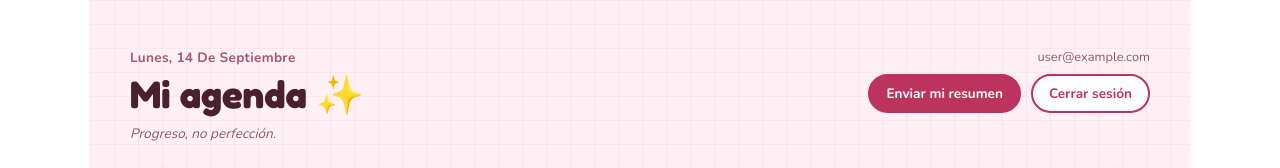
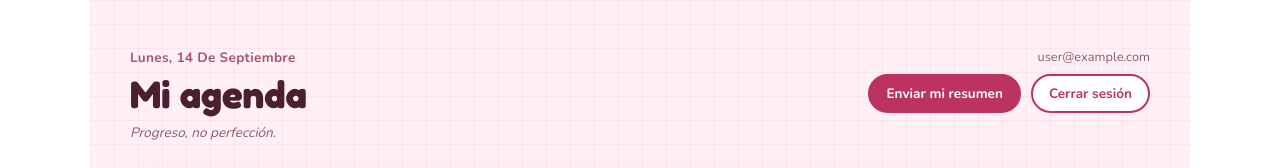
Before and after one commit to valefresia/matecode-tasks, a React (Vite) app: page /tasks in a window 1280 px wide. Shown: the top 168 px of the page. Built offline with nearby package versions, Linux system fonts and the light colour scheme; no server answers; the database is empty; sample sign-in values are in the browser's storage.

Commit message:
expandi la interfaz

```diff
--- a/src/pages/Tasks.tsx
+++ b/src/pages/Tasks.tsx
@@ -55,7 +55,7 @@ export const Tasks = () => {
             <div className="tasks-header">
                 <div>
                     <span className="tasks-date">{todayLabel}</span>
-                    <h1>Mi agenda ✨</h1>
+                    <h1>Mi agenda </h1>
                     <p className="tasks-motivation">{getMotivationalPhrase()}</p>
                 </div>
                 <div className="tasks-header-right">
```
